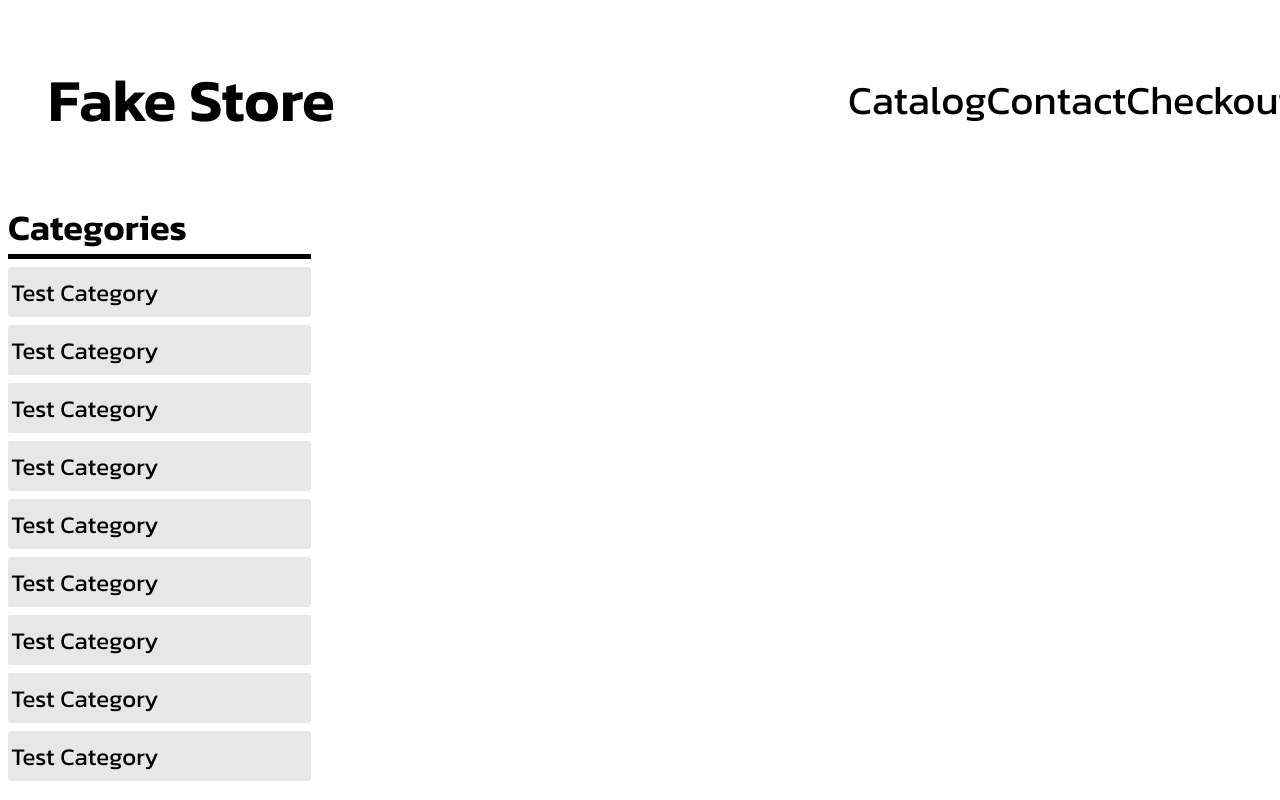
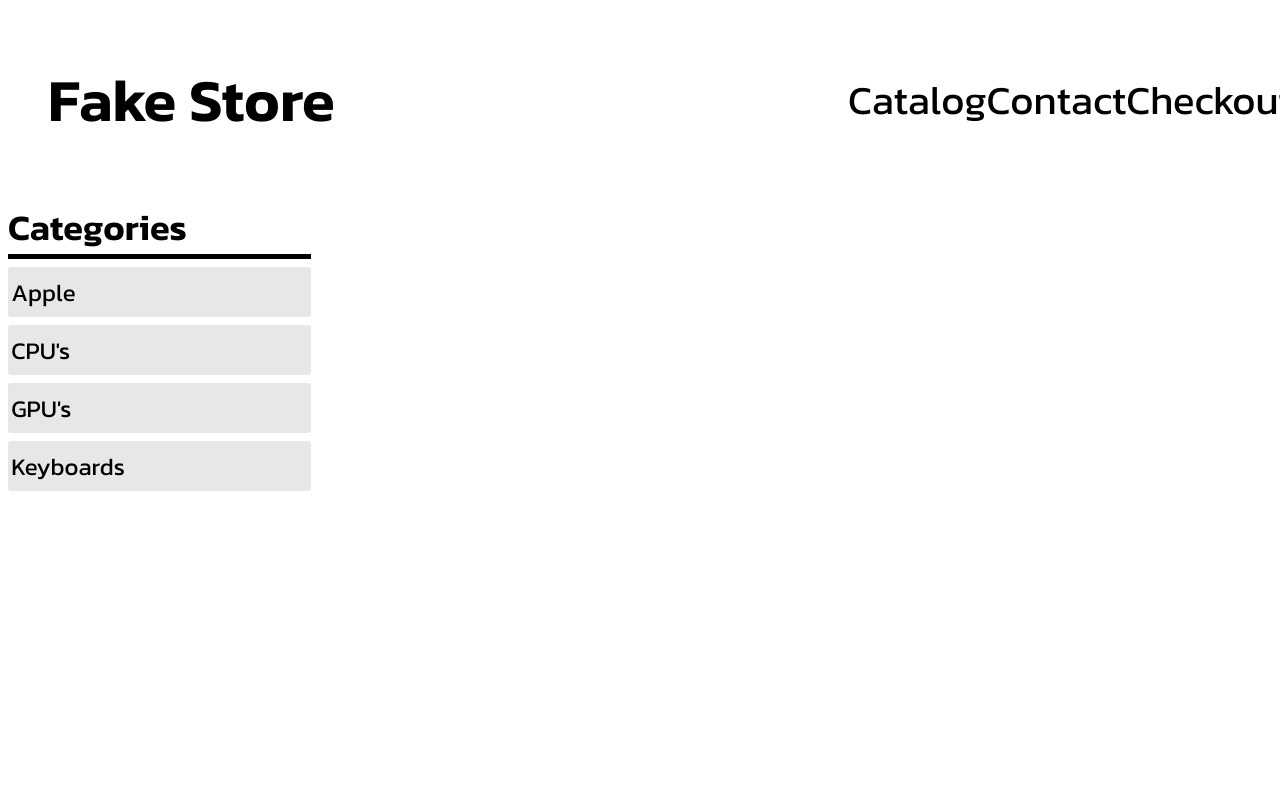
Before and after one commit to sesamDev/shopping-cart, a React (Create React App) app: page /catalog in a window 1280 px wide. Built offline with nearby package versions, Linux system fonts and the light colour scheme.

Commit message:
Render categories based on available ones

```diff
--- a/src/components/ProductCategoriesList.js
+++ b/src/components/ProductCategoriesList.js
@@ -4,26 +4,24 @@ import React from "react";
 
 const ListItem = (props) => {
   return (
-    <div className="listItem">
-      <p>{props.title}</p>
+    <div className="listItem" data-testid="listItem">
+      {props.category.title}
     </div>
   );
 };
 
-const ProductCategoriesList = () => {
+const appendListItems = (products) => {
+  return Object.keys(products.category).map((product) => {
+    return <ListItem category={products.category[product]} key={products.category[product].id} />;
+  });
+};
+
+const ProductCategoriesList = (props) => {
   return (
-    <div className="productCategoriesList">
+    <div className="productCategoriesList" data-testid="productCategoriesList">
       <h2>Categories</h2>
       <div className="line"></div>
-      <ListItem title="Test Category" />
-      <ListItem title="Test Category" />
-      <ListItem title="Test Category" />
-      <ListItem title="Test Category" />
-      <ListItem title="Test Category" />
-      <ListItem title="Test Category" />
-      <ListItem title="Test Category" />
-      <ListItem title="Test Category" />
-      <ListItem title="Test Category" />
+      {appendListItems(props.products)}
     </div>
   );
 };
--- a/src/components/routes/Catalog.js
+++ b/src/components/routes/Catalog.js
@@ -2,11 +2,15 @@ import "../../styles/Catalog.css";
 
 import ProductCategoriesList from "../ProductCategoriesList";
 import React from "react";
+import { products } from "../../data/products";
 
+const handleCategoryClick = () => {
+  return console.log("Category selected");
+};
 const Catalog = () => {
   return (
     <div data-testid="catalog" className="catalog">
-      <ProductCategoriesList />
+      <ProductCategoriesList products={products} handleCategoryClick={handleCategoryClick} />
     </div>
   );
 };
```
